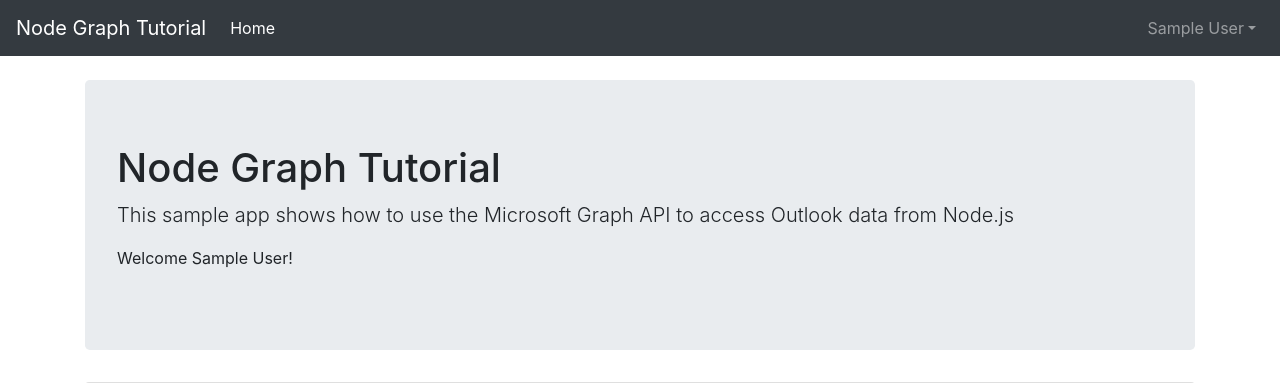
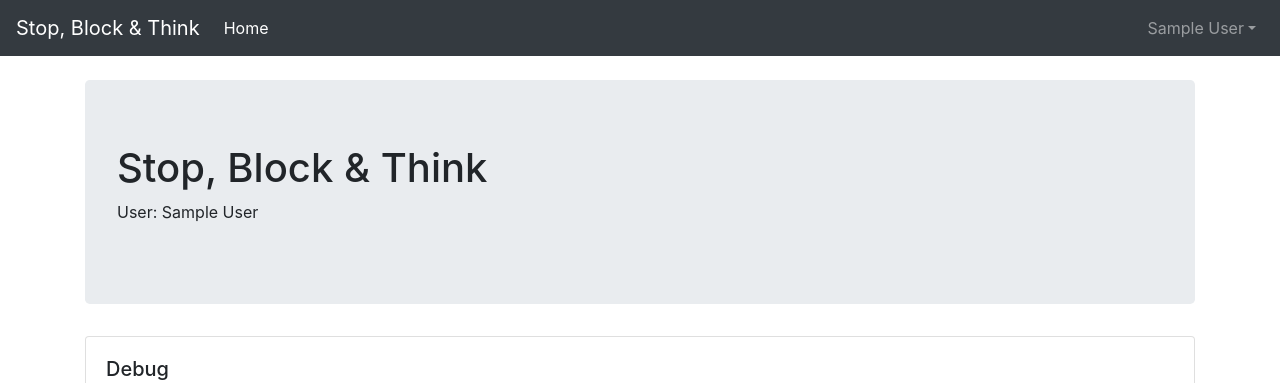
Before and after one commit to ealun/stop-reject-think, a Node server app: page / in a window 1280 px wide. Shown: the top 383 px of the page. Run offline with Node 20, Linux system fonts and the light colour scheme; the visitor is signed in with stand-in values (Sample User, id 1); some libraries are stand-ins or nearby versions.

Commit message:
feat(layouts): tweak frontend pieces (#35)

```diff
--- a/views/index.hbs
+++ b/views/index.hbs
@@ -1,10 +1,4 @@
-{{! Copyright (c) Microsoft. All rights reserved. Licensed under the MIT license. See LICENSE.txt in the project root for license information.}}
 <div class="jumbotron">
-  <h1>Node Graph Tutorial</h1>
-  <p class="lead">This sample app shows how to use the Microsoft Graph API to access Outlook data from Node.js</p>
-  {{#if user}}
-    <p>Welcome {{user}}!</p>
-  {{else}}
-    <a class="btn btn-primary btn-large" href="{{signInUrl}}">Click here to login</a>
-  {{/if}}
+  <h1>Stop, Block & Think</h1>
+  <p>User: {{user}}</p>
 </div>
--- a/views/layout.hbs
+++ b/views/layout.hbs
@@ -1,4 +1,3 @@
-{{! Copyright (c) Microsoft. All rights reserved. Licensed under the MIT license. See LICENSE.txt in the project root for license information.}}
 <!DOCTYPE html>
 <html>
   <head>
@@ -12,7 +11,7 @@
   <body>
     <!-- Nav bar -->
     <nav class="navbar navbar-expand-md navbar-dark bg-dark mb-4">
-      <a class="navbar-brand" href="/">Node Graph Tutorial</a>
+      <a class="navbar-brand" href="/">Stop, Block & Think</a>
       <button class="navbar-toggler" type="button" data-toggle="collapse" data-target="#navbarCollapse" aria-controls="navbarCollapse" aria-expanded="false" aria-label="Toggle navigation">
         <span class="navbar-toggler-icon"></span>
       </button>
--- a/views/login.hbs
+++ b/views/login.hbs
@@ -1,3 +1,4 @@
 <div class="jumbotron">
+  <p>You need to login to use Stop, Block & Think</p>
   <a class="btn btn-primary btn-large" href="{{signInUrl}}">Click here to login</a>
 </div>
```
